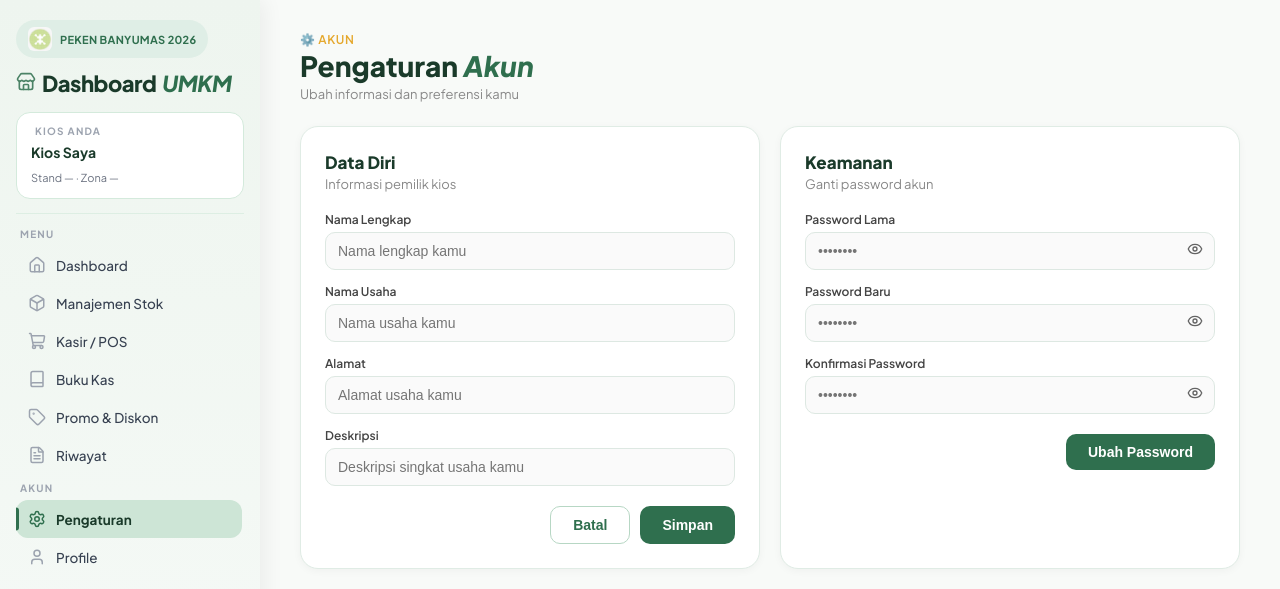
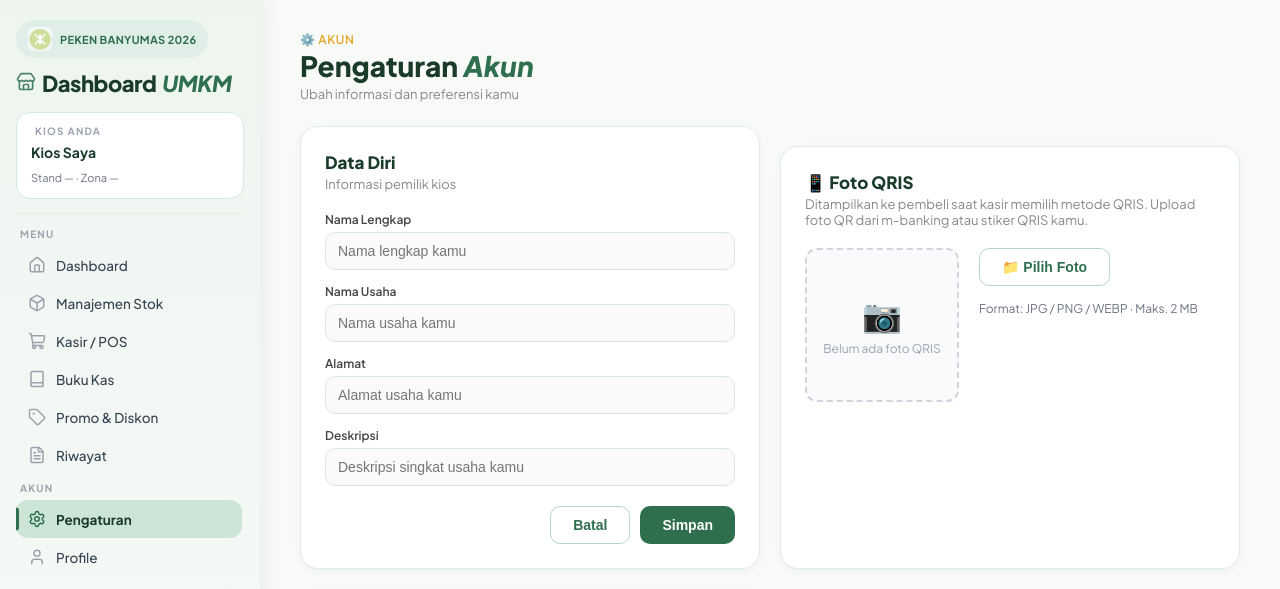
Before and after one commit to jauharfz/umkm-clientside, a React app: page /dashboard/pengaturan in a window 1280 px wide. Shown: the top 589 px of the page. Built offline with nearby package versions, Linux system fonts and the light colour scheme; no server answers; sample sign-in values are in the browser's storage; the HTML template or start-up script is replaced by a standard one.

Commit message:
feat: update qris in settings page

```diff
--- a/src/assets/styles/settings.css
+++ b/src/assets/styles/settings.css
@@ -196,3 +196,56 @@
 .st-btn-outline:hover {
     background: #f0f9f4;
 }
+/* ── QRIS Upload (ProfileForm) ──────────────────── */
+.st-qris-wrap {
+    display: flex;
+    gap: 20px;
+    align-items: flex-start;
+    flex-wrap: wrap;
+}
+
+.st-qris-preview-box {
+    width: 150px;
+    height: 150px;
+    border: 2px dashed #d1d5db;
+    border-radius: 12px;
+    display: flex;
+    align-items: center;
+    justify-content: center;
+    background: #f9fafb;
+    flex-shrink: 0;
+    overflow: hidden;
+}
+
+.st-qris-img {
+    width: 100%;
+    height: 100%;
+    object-fit: contain;
+    border-radius: 10px;
+}
+
+.st-qris-placeholder {
+    display: flex;
+    flex-direction: column;
+    align-items: center;
+    gap: 6px;
+    color: #9ca3af;
+    font-size: 12px;
+    text-align: center;
+    padding: 10px;
+}
+
+.st-qris-controls {
+    flex: 1;
+    min-width: 200px;
+    display: flex;
+    flex-direction: column;
+    gap: 6px;
+}
+
+.st-qris-hint {
+    font-size: 12px;
+    color: #6b7280;
+    margin: 0;
+    line-height: 1.5;
+}
--- a/src/components/pengaturan/ProfileForm.jsx
+++ b/src/components/pengaturan/ProfileForm.jsx
@@ -1,18 +1,22 @@
-import { useState, useEffect } from "react";
+import { useState, useEffect, useRef } from "react";
 import "../../assets/styles/settings.css";
 import api, { getUser, setUser } from "../../services/api";
 
 export default function ProfileForm({ onToast }) {
-  // FIX: form hanya field yang didukung backend (nama_pemilik, nama_usaha, alamat, deskripsi)
-  // Field telepon dihapus — backend schema tidak menerima field ini
     const [form, setForm]         = useState({ nama: "", namaUsaha: "", alamat: "", deskripsi: "" });
     const [original, setOriginal] = useState({ nama: "", namaUsaha: "", alamat: "", deskripsi: "" });
     const [loading, setLoading]   = useState(true);
 
+    // QRIS state
+    const [qrisUrl, setQrisUrl]       = useState(null);   // URL tersimpan di DB
+    const [qrisPreview, setQrisPreview] = useState(null); // preview sebelum upload
+    const [qrisFile, setQrisFile]     = useState(null);
+    const [qrisLoading, setQrisLoading] = useState(false);
+    const qrisInputRef = useRef(null);
+
     useEffect(() => {
         api.get("/profil")
             .then(res => {
-        // FIX: response adalah { status, data: {...} } → ambil res.data
                 const d = res.data || res;
                 const init = {
                     nama:      d.nama_pemilik || "",
@@ -22,6 +26,7 @@
                 };
                 setForm(init);
                 setOriginal(init);
+                if (d.qris_url) setQrisUrl(d.qris_url);
             })
             .catch(() => {})
             .finally(() => setLoading(false));
@@ -43,7 +48,6 @@
             });
             setOriginal({ ...form });
 
-      // FIX: update localStorage agar Dashboard & Layout langsung sinkron
             const currentUser = getUser();
             if (currentUser) {
                 setUser({
@@ -63,7 +67,59 @@
 
     const handleCancel = () => setForm({ ...original });
 
+    // ── QRIS handlers ──────────────────────────────────────────────
+    const handleQrisChange = (e) => {
+        const file = e.target.files?.[0];
+        if (!file) return;
+        setQrisFile(file);
+        setQrisPreview(URL.createObjectURL(file));
+    };
+
+    const handleQrisUpload = async () => {
+        if (!qrisFile) return;
+        setQrisLoading(true);
+        try {
+            const fd = new FormData();
+            fd.append("file", qrisFile);
+            const res = await api.postForm("/profil/qris-upload", fd);
+            const url = res?.qris_url || res?.data?.qris_url;
+            setQrisUrl(url);
+            setQrisPreview(null);
+            setQrisFile(null);
+            if (qrisInputRef.current) qrisInputRef.current.value = "";
+
+            // Sinkronisasi ke localStorage agar Kasir.jsx langsung pakai
+            const currentUser = getUser();
+            if (currentUser) setUser({ ...currentUser, qris_url: url });
+
+            onToast("✅ Foto QRIS berhasil disimpan!");
+        } catch (err) {
+            onToast(err.message || "❌ Gagal upload QRIS", "danger");
+        } finally {
+            setQrisLoading(false);
+        }
+    };
+
+    const handleQrisRemove = async () => {
+        try {
+            await api.patch("/profil", { qris_url: "" });
+            setQrisUrl(null);
+            setQrisPreview(null);
+            setQrisFile(null);
+            if (qrisInputRef.current) qrisInputRef.current.value = "";
+
+            const currentUser = getUser();
+            if (currentUser) setUser({ ...currentUser, qris_url: null });
+
+            onToast("✅ Foto QRIS dihapus");
+        } catch (err) {
+            onToast(err.message || "❌ Gagal hapus QRIS", "danger");
+        }
+    };
+
     return (
+        <>
+            {/* ── Data Diri ── */}
             <div className="st-card">
                 <div className="st-card-hd">
                     <h2>Data Diri</h2>
@@ -117,5 +173,82 @@
                     </div>
                 )}
             </div>
+
+            {/* ── Foto QRIS ── */}
+            <div className="st-card" style={{ marginTop: 20 }}>
+                <div className="st-card-hd">
+                    <h2>📱 Foto QRIS</h2>
+                    <p>Ditampilkan ke pembeli saat kasir memilih metode QRIS. Upload foto QR dari m-banking atau stiker QRIS kamu.</p>
+                </div>
+
+                <div className="st-qris-wrap">
+                    {/* Preview area */}
+                    <div className="st-qris-preview-box">
+                        {qrisPreview ? (
+                            <img src={qrisPreview} alt="Preview QRIS baru" className="st-qris-img" />
+                        ) : qrisUrl ? (
+                            <img src={qrisUrl} alt="QRIS tersimpan" className="st-qris-img" />
+                        ) : (
+                            <div className="st-qris-placeholder">
+                                <span style={{ fontSize: 32 }}>📷</span>
+                                <span>Belum ada foto QRIS</span>
+                            </div>
+                        )}
+                    </div>
+
+                    {/* Controls */}
+                    <div className="st-qris-controls">
+                        {qrisPreview && (
+                            <p className="st-qris-hint">
+                                ⬆ Preview foto baru — klik <strong>Simpan QRIS</strong> untuk mengupload.
+                            </p>
+                        )}
+
+                        <input
+                            ref={qrisInputRef}
+                            type="file"
+                            accept="image/jpeg,image/png,image/webp"
+                            style={{ display: "none" }}
+                            onChange={handleQrisChange}
+                        />
+
+                        <div style={{ display: "flex", gap: 8, flexWrap: "wrap" }}>
+                            <button
+                                className="st-btn-outline"
+                                onClick={() => qrisInputRef.current?.click()}
+                                disabled={qrisLoading}
+                            >
+                                📁 Pilih Foto
+                            </button>
+
+                            {qrisFile && (
+                                <button
+                                    className="st-btn-primary"
+                                    onClick={handleQrisUpload}
+                                    disabled={qrisLoading}
+                                >
+                                    {qrisLoading ? "Mengupload..." : "⬆ Simpan QRIS"}
+                                </button>
+                            )}
+
+                            {qrisUrl && !qrisFile && (
+                                <button
+                                    className="st-btn-outline"
+                                    onClick={handleQrisRemove}
+                                    style={{ color: "#dc2626", borderColor: "#fecaca" }}
+                                    disabled={qrisLoading}
+                                >
+                                    🗑 Hapus QRIS
+                                </button>
+                            )}
+                        </div>
+
+                        <p className="st-qris-hint" style={{ marginTop: 8 }}>
+                            Format: JPG / PNG / WEBP · Maks. 2 MB
+                        </p>
+                    </div>
+                </div>
+            </div>
+        </>
     );
 }
```
Lines whose indentation alone changed are shown as unchanged.
